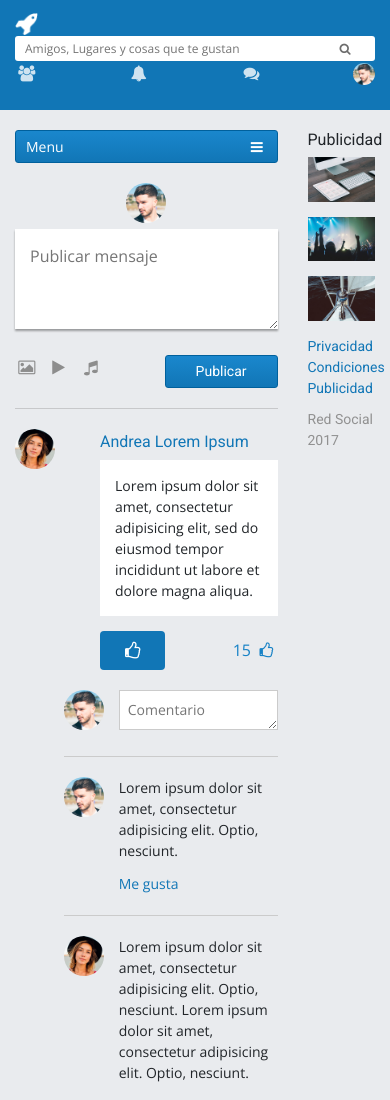
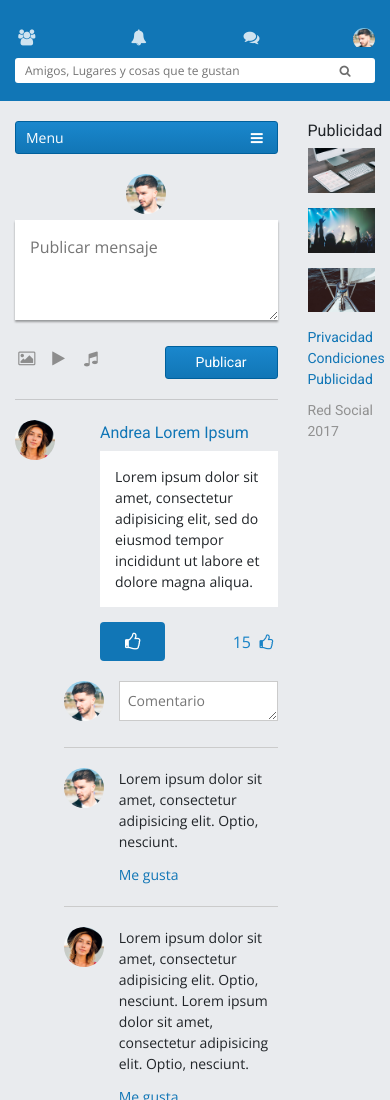
Before and after one commit to alvag/Bootstrap4, a plain HTML site: page practicas/red_social/index.html in a window 390 px wide. Shown: the top 1100 px of the page. Drawn offline with nearby package versions, Linux system fonts and the light colour scheme.

Commit message:
read social - header parte 1

```diff
--- a/practicas/red_social/css/estilos.css
+++ b/practicas/red_social/css/estilos.css
@@ -4,13 +4,9 @@ body {
     font-size: 16px;
 }
 
-a {
-    color: #1176b6;
-}
+a { color: #1176b6; }
 
-a:hover {
-    text-decoration: underline;
-}
+a:hover { text-decoration: underline; }
 
 
 /* Header */
@@ -23,9 +19,7 @@ header {
 
 /*logo*/
 
-header .logo img {
-    height: 22px;
-}
+header .logo img { height: 22px; }
 
 
 /*buscar*/
@@ -81,6 +75,7 @@ header .menu .imagen {
     display: inline-block;
     width: 22px;
     height: 22px;
+    overflow: hidden;
 }
 
 header .menu .imagen img {
@@ -417,7 +412,7 @@ main footer .copyright {
 
 @media screen and (max-width: 575px) {
     header .menu {
-        padding: 0 15px 15px 15px;
+        padding: 15px 15px 0 15px;
     }
     main .contenido-principal .publicar .foto a {
         width: 40px;
--- a/practicas/red_social/index.html
+++ b/practicas/red_social/index.html
@@ -22,15 +22,15 @@
         <header>
             <div class="container">
                 <div class="row justify-content-start">
-                    <div class="col-auto logo hidden-sm-down">
+                    <div class="col-auto logo d-none d-md-block">
                         <a href="">
                             <img src="img/logo.png" alt="Logo">
                         </a>
                     </div>
 
-                    <div class="col-12 col-sm-8 col-lg-6 flex-last flex-sm-unordered buscar">
+                    <div class="col-12 col-sm-8 col-lg-6 order-2 order-sm-1 buscar mb-2 mb-sm-0">
                         <form class="">
-                            <div class="row no-gutters align-items-center">
+                            <div class="row no-gutters">
                                 <div class="columna col-10">
                                     <input type="text" name="" value="" placeholder="Amigos, Lugares y cosas que te gustan">
                                 </div>
@@ -42,7 +42,7 @@
                             </div>
                         </form>
                     </div>
-                    <nav class="col-12 col-sm-3 col-lg-2 menu d-flex justify-content-between ml-auto">
+                    <nav class="col-12 col-sm-3 col-lg-2 order-1 order-sm-2 menu d-flex justify-content-between ml-auto mb-2 mb-sm-0">
                         <a href="">
                             <i class="icon-users"></i>
                         </a>
```
